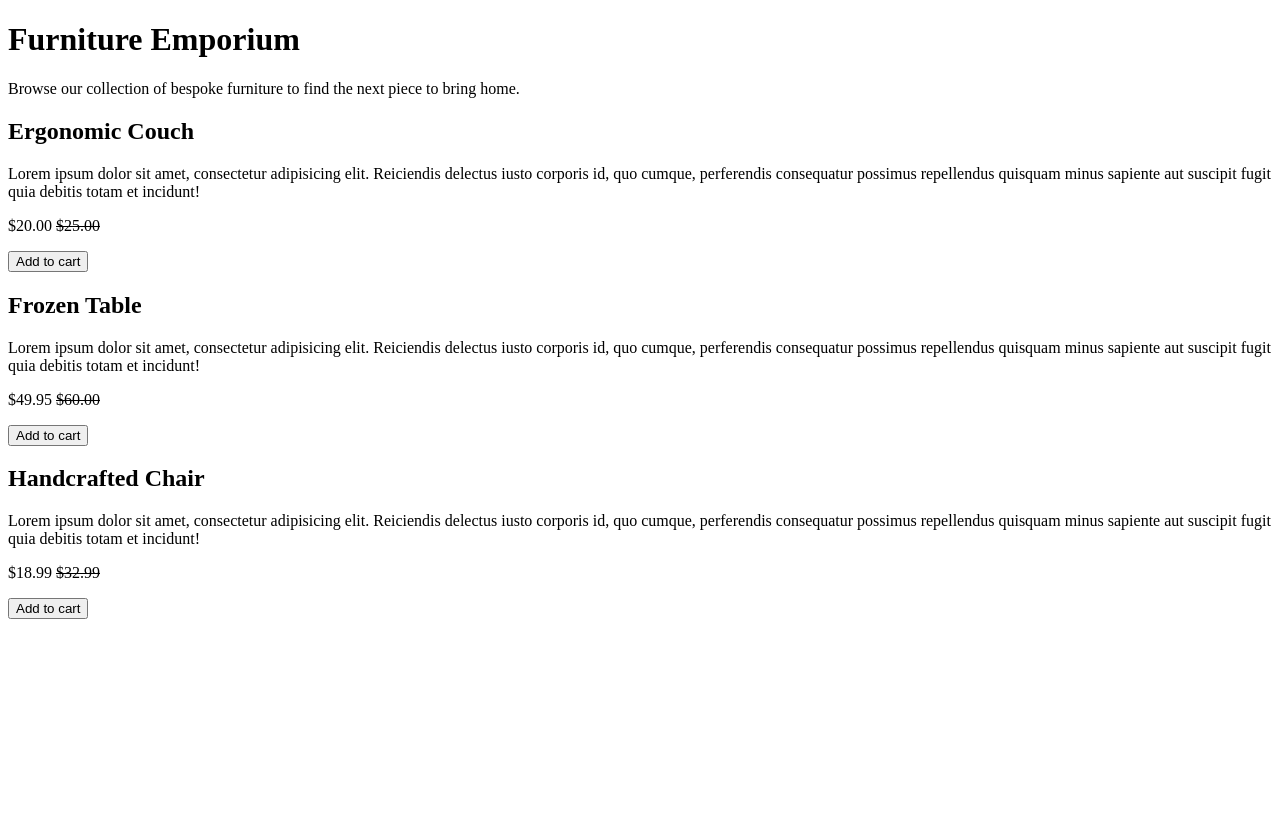
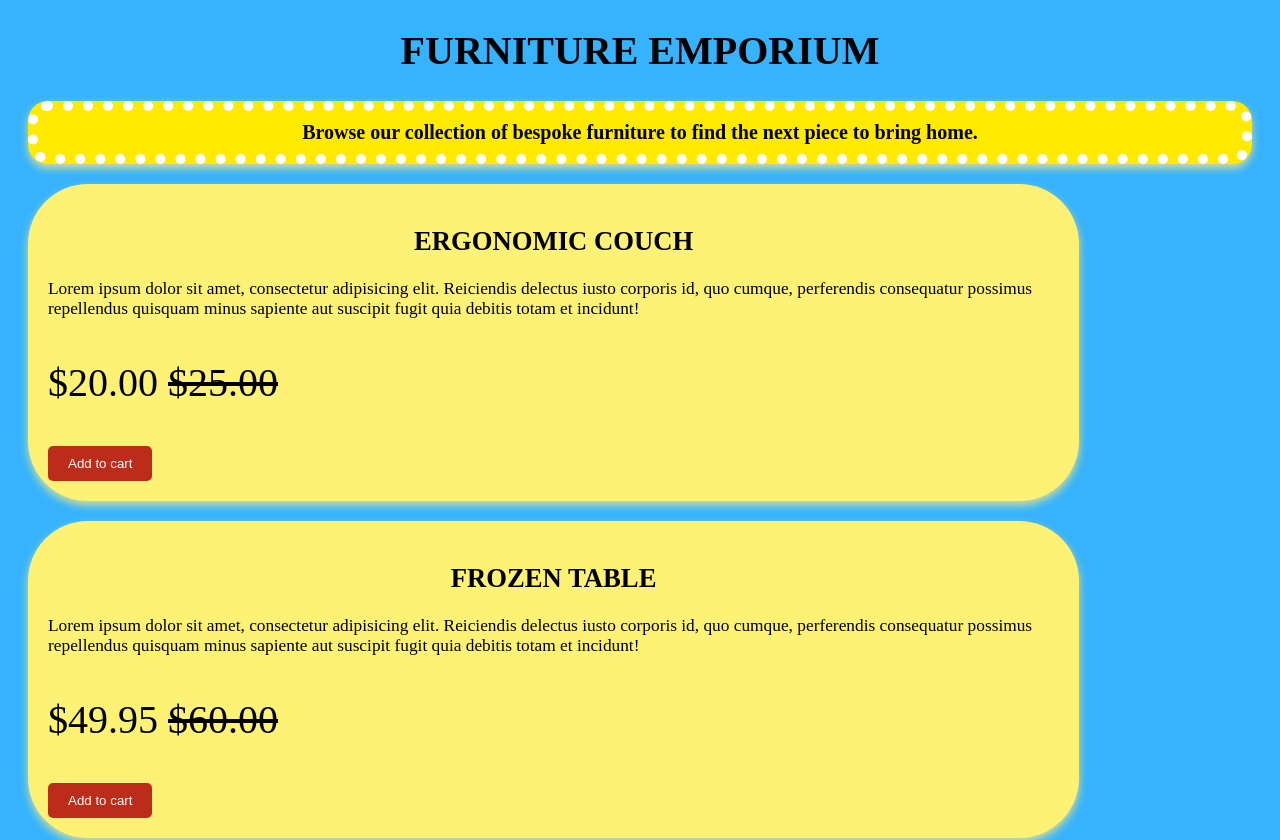
Before and after one commit to DevMattBailey/Unit1.FurnitureEmporium, a plain HTML site: page index.html in a window 1280 px wide. Shown: the top 840 px of the page. Before the commit the page ends 800 px from the top, so only its background shows below. Drawn offline with Linux system fonts and the light colour scheme.

Commit message:
updated index.css

```diff
--- a/index.css
+++ b/index.css
@@ -0,0 +1,64 @@
+p {
+  font-family: comic-sans-ms;
+  font-size: 13pt;
+  color: #000000;
+}
+
+#tageline{
+  font-size: 15pt;
+  font-weight: bold;
+  border-style:dotted;;
+  border-width: 10px;
+  border-color:rgb(255, 255, 255);
+  background-color: #ffea00;
+  padding: 10px;
+  margin: 20px;
+  text-align: center;
+  border-radius: 20px;
+  box-shadow: 0 4px 8px #d7e096;
+}
+
+#price{
+  font-family: comic-sans-ms;
+  color: #000000;
+  font-style: bold;
+  font-size: 30pt;
+}
+
+h2 {
+  font-family: comic-sans-ms;
+  font-size: 20pt;
+  color: #000000;
+  font-style: bold;
+  text-align: center;
+  text-transform: uppercase;
+}
+
+body {
+  background-color: #36b3fc;
+}
+
+article {
+  background-color: #fdf276;
+  border-radius: 60px;
+  width: 80%;
+  padding: 20px;
+  margin: 20px;
+  box-shadow: 0 4px 8px #d7e096;
+}
+h1 {
+  font-family: comic-sans-ms;
+  font-size: 30pt;
+  color: #020101;
+  font-style: bold;
+  text-align: center;
+  text-transform: uppercase;
+}
+button {
+  background-color: #bc2c1a;
+  color: white;
+  padding: 10px 20px;
+  border: none;
+  border-radius: 5px;
+  cursor: pointer;
+}
--- a/index.html
+++ b/index.html
@@ -1,13 +1,14 @@
 <!DOCTYPE html>
 <html lang="en">
   <head>
+    <link rel="stylesheet" href="index.css" />
     <title>Furniture Emporium</title>
   </head>
   <body>
     <main>
       <header>
         <h1>Furniture Emporium</h1>
-        <p>
+        <p id="tageline">
           Browse our collection of bespoke furniture to find the next piece to
           bring home.
         </p>
@@ -20,7 +21,7 @@
           possimus repellendus quisquam minus sapiente aut suscipit fugit quia
           debitis totam et incidunt!
         </p>
-        <p>$20.00 <s>$25.00</s></p>
+        <p id="price">$20.00 <s>$25.00</s></p>
         <button>Add to cart</button>
       </article>
       <article>
@@ -31,7 +32,7 @@
           possimus repellendus quisquam minus sapiente aut suscipit fugit quia
           debitis totam et incidunt!
         </p>
-        <p>$49.95 <s>$60.00</s></p>
+        <p id="price">$49.95 <s>$60.00</s></p>
         <button>Add to cart</button>
       </article>
       <article>
@@ -42,7 +43,7 @@
           possimus repellendus quisquam minus sapiente aut suscipit fugit quia
           debitis totam et incidunt!
         </p>
-        <p>$18.99 <s>$32.99</s></p>
+        <p id="price">$18.99 <s>$32.99</s></p>
         <button>Add to cart</button>
       </article>
     </main>
```
